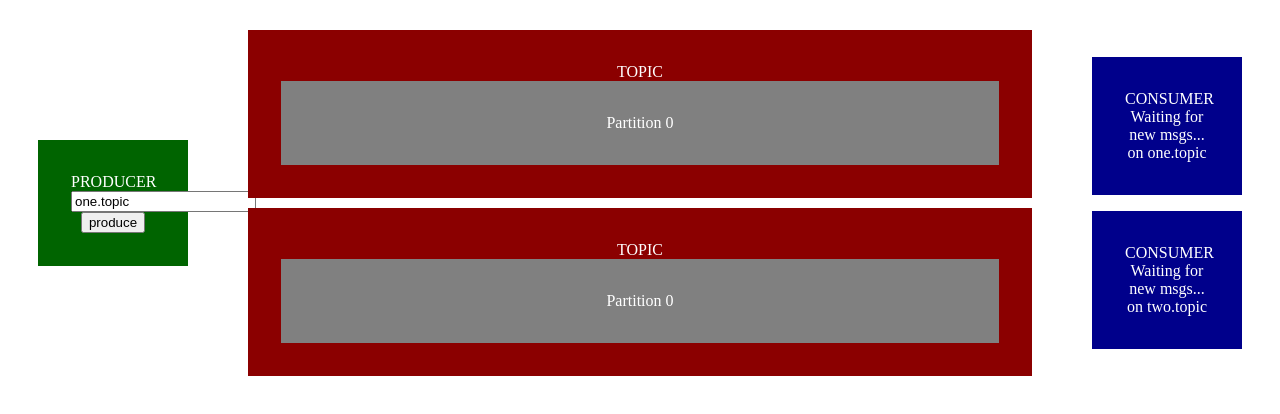
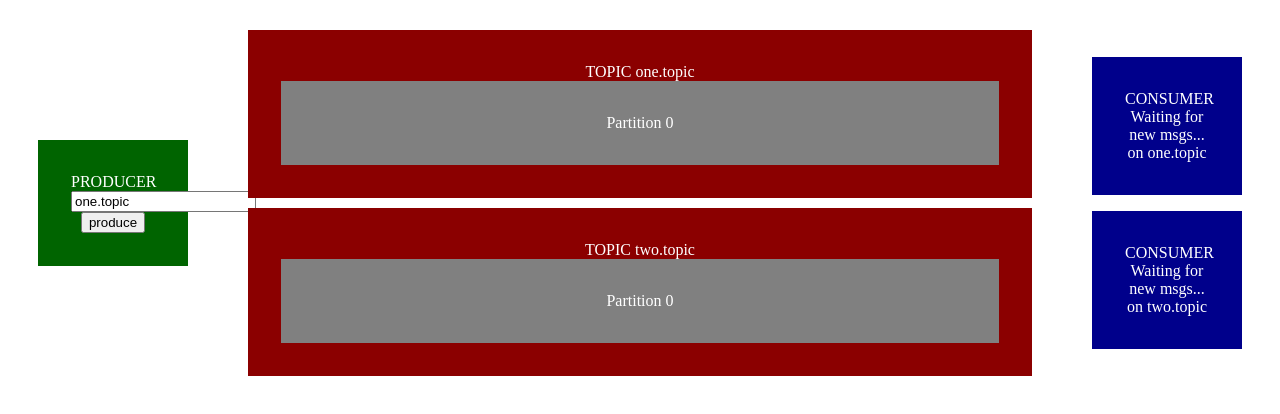
Before and after one commit to txiribimakula/kafka-playground, an Angular app: page / in a window 1280 px wide. Shown: the top 414 px of the page. Built offline with nearby package versions, Linux system fonts and the light colour scheme.

Commit message:
show topic name

```diff
--- a/src/app/topic/topic.component.html
+++ b/src/app/topic/topic.component.html
@@ -1,4 +1,4 @@
 <div class="container">
-    TOPIC
+    TOPIC {{name}}
     <app-partition [partition]="partition"></app-partition>
 </div>
```
